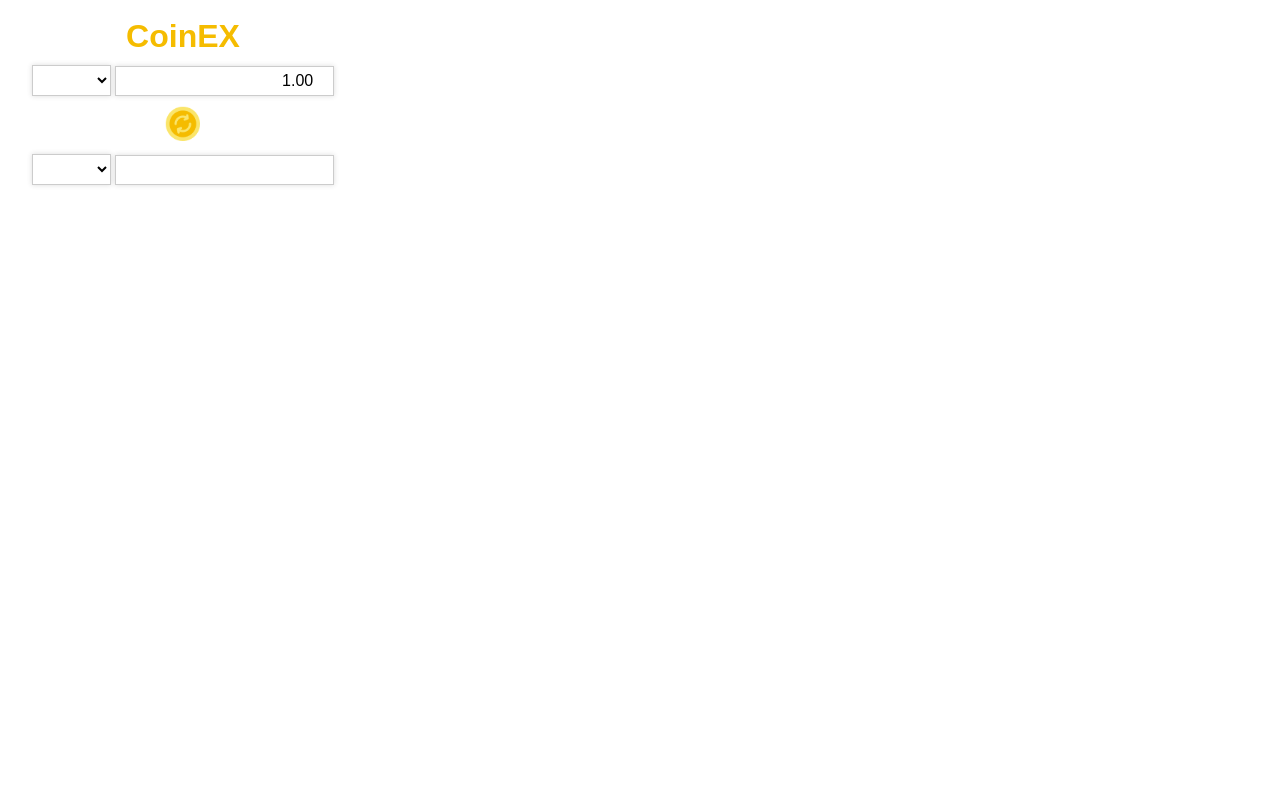
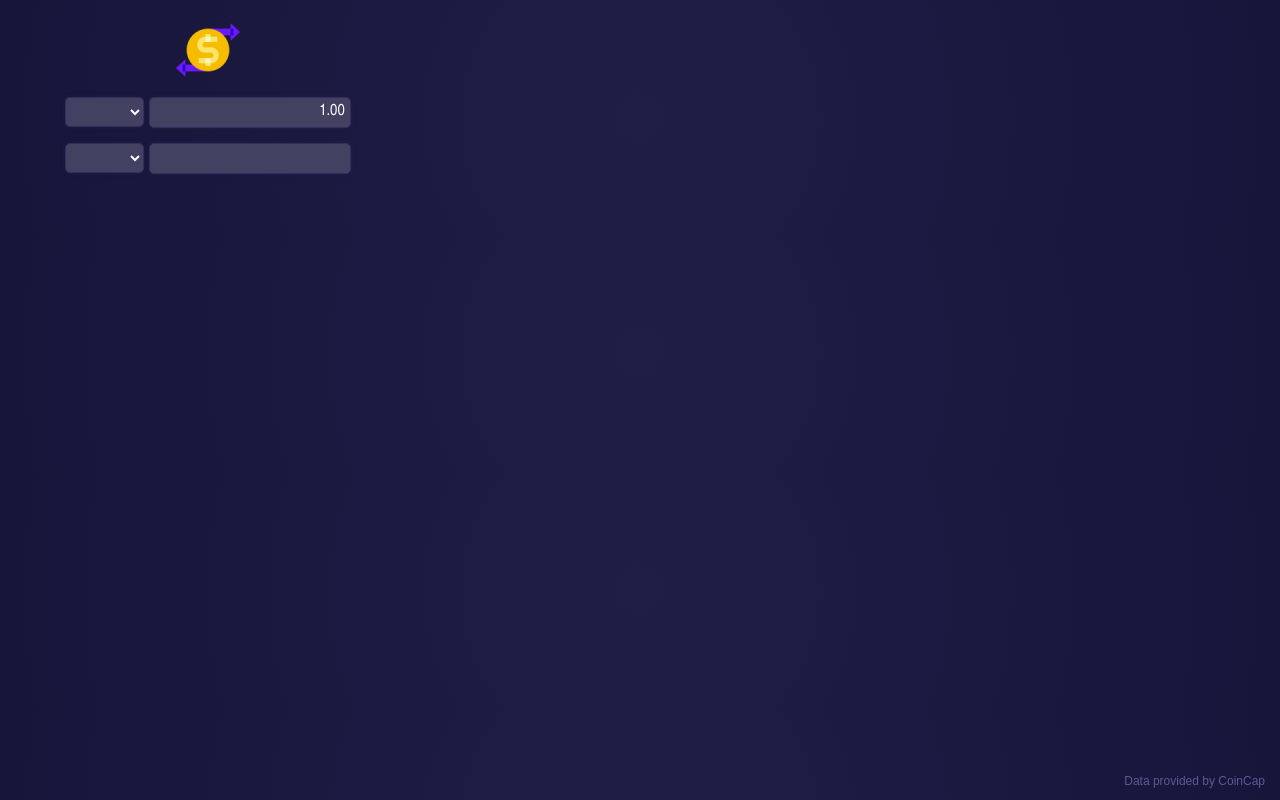
Before and after one commit to FeGroders/coinex, a website with bundled scripts: page popup.html in a window 1280 px wide. Built offline with nearby package versions, Linux system fonts and the light colour scheme; no server answers.

Commit message:
feat: changed the design

```diff
--- a/popup.html
+++ b/popup.html
@@ -7,20 +7,25 @@
 
 <body>
     <div id="container">
-        <h1 id="logo">CoinEX</h1>
+        <!-- <h1 id="logo">CoinEX</h1> -->
+        <img src="./assets/img/icon64.png" alt="" id="logo">
         <div>
-            <div>
+            <div class="initial">
                 <select name="" id="coin-initial"></select>
                 <input type="number" name="" id="value" value="1.00">
             </div>
-            <button id="btn-convert"><img src="assets/img/swap.png"></button>
-            <div>
+            <!-- <button id="btn-convert"><img src="assets/img/swap.png"></button> -->
+            <div class="final">
                 <select name="" id="coin-final"></select>
-                <input type="number" name="" id="result">
+                <input type="number" name="" id="result" disabled>
             </div>
 
         </div>
     </div>
+
+    <footer>
+        <p>Data provided by <a href="https://coincap.io/">CoinCap</a></p>
+    </footer>
 
     <script type="module" src="./modules/coin.js"></script>
     <script type="module" src="src/main.js"></script>
--- a/src/main.js
+++ b/src/main.js
@@ -4,7 +4,7 @@ var defaultFinalCoin = 'bitcoin';
 
 
 document.addEventListener('DOMContentLoaded', function() {
-    var btnConvert = document.querySelector('#btn-convert');
+    // var btnConvert = document.querySelector('#btn-convert');
     var iptValue = document.querySelector('#value');
     var slctCoinInicial = document.querySelector('#coin-initial');
     var slctCoinFinal = document.querySelector('#coin-final');
@@ -32,9 +32,9 @@ document.addEventListener('DOMContentLoaded', function() {
         });
     }
 
-    btnConvert.addEventListener('click', function() {
-        transformValue();
-    });
+    // btnConvert.addEventListener('click', function() {
+    //     transformValue();
+    // });
 
     iptValue.addEventListener('change', function() {
         transformValue();
--- a/src/styles/sass/style.scss
+++ /dev/null
@@ -1,123 +0,0 @@
-$background: #ffffff;
-$background-secondary: #f6f6f6;
-$font-color: #ffffff;
-$font-color-secondary: #f5bc00;
-$shadow-color: #ffffff;
-$shadow-color-dark: #000000;
-
-body {
-  font-family: sans-serif;
-  -ms-text-size-adjust: 100%;
-  -webkit-text-size-adjust: 100%;
-  width: 350px;
-  background-color: $background;
-  height: 180px;
-}
-
-#container {
-  display: flex;
-  flex-direction: column;
-  text-align: center;
-  align-items: center;
-  justify-content: center;
-}
-
-#logo {
-  margin: 10px;
-  color: $font-color-secondary;
-  text-shadow: 0px 1px 0px $shadow-color;
-}
-
-input {
-  padding: 5px;
-  font-size: 16px;
-  border-width: 1px;
-  border-color: #cccccc;
-  background-color: #ffffff;
-  color: #000000;
-  border-style: solid;
-  border-radius: 0px;
-  box-shadow: 0px 0px 5px rgba(66, 66, 66, 0.19);
-  text-align: end;
-
-  &:focus {
-    outline: none;
-  }
-}
-
-select {
-  width: 79px;
-  padding: 5px;
-  font-size: 16px;
-  border-width: 1px;
-  border-color: #cccccc;
-  background-color: #ffffff;
-  color: #000000;
-  border-style: solid;
-  border-radius: 0px;
-  box-shadow: 0px 0px 5px rgba(66, 66, 66, 0.19);
-}
-
-#btn-convert {
-  border: none;
-  background-color: none;
-  background: none;
-  box-shadow: none;
-  margin: 10px;
-  padding: 0;
-
-  img {
-    height: 35px;
-    width: 35px;
-
-    @keyframes loading {
-      0% {
-        transform: rotate(360deg);
-      }
-      100% {
-        transform: rotate(0deg);
-      }
-    }
-
-    &:hover {
-      animation: loading 3s linear infinite;
-    }
-  }
-}
-
-button {
-  margin: 3px;
-  border-radius: 6px;
-  border: 1px solid #dcdcdc;
-  display: inline-block;
-  cursor: pointer;
-  color: #000000;
-  font-family: Arial;
-  font-size: 15px;
-  font-weight: bold;
-  padding: 10px 5px;
-  text-decoration: none;
-  background: linear-gradient(to bottom, $background 5%, $background-secondary 100%);
-  background-color: $background;
-  text-shadow: 0px 1px 0px $shadow-color;
-  box-shadow: inset 0px 1px 0px 0px $shadow-color;
-  background: linear-gradient(to bottom, $background 5%, $background-secondary 100%);
-  background-color: $background;
-
-  p {
-    width: 90px;
-    margin: 0;
-  }
-
-  &:active {
-    position: relative;
-    top: 1px;
-  }
-
-  &:hover {
-    background: linear-gradient(to bottom, $background-secondary 5%, $background 100%);
-    background-color: $background-secondary;
-  }
-}
-
-/*# sourceMappingURL=style.css.map */
--- /dev/null
+++ b/src/styles/style.scss
@@ -0,0 +1,102 @@
+body {
+  font-family: sans-serif;
+  -ms-text-size-adjust: 100%;
+  -webkit-text-size-adjust: 100%;
+  width: 400px;
+  background: rgb(32,29,71);
+  background: radial-gradient(circle, rgba(32,29,71,1) 0%, rgba(23,21,58,1) 100%);
+  height: 220px;
+}
+
+#logo {
+  margin-top: 10px;
+}
+
+#container {
+  display: flex;
+  flex-direction: column;
+  text-align: center;
+  align-items: center;
+  justify-content: center;
+}
+
+.initial {
+  margin: 15px;
+}
+
+.final {
+  margin: 15px;
+}
+
+input {
+  padding: 5px;
+  font-size: 16px;
+  border-width: 1px;
+  border-color: #312F62;
+  background-color: #434162;
+  color: #FBFBFB;
+  border-style: solid;
+  border-radius: 5px;
+  box-shadow: 0px 0px 5px rgba(66, 66, 66, 0.19);
+  text-align: end;
+  font-family: "Arial Narrow", Arial, sans-serif;
+
+  &:focus {
+    outline: none;
+  }
+
+  &::-webkit-outer-spin-button,
+  &::-webkit-inner-spin-button {
+    -webkit-appearance: none;
+    margin: 0;
+  }
+
+  /* Firefox */
+  &[type=number] {
+    -moz-appearance: textfield;
+  }
+
+}
+
+select {
+  color: #FBFBFB;
+  width: 79px;
+  padding: 5px;
+  font-size: 16px;
+  border-width: 1px;
+  border-color: #312F62;
+  background-color: #434162;
+  border-radius: 5px;
+  border-style: solid;
+  box-shadow: 0px 0px 5px rgba(66, 66, 66, 0.19);
+  font-family: "Arial Narrow", Arial, sans-serif;
+}
+
+::-webkit-scrollbar {
+  width: 3px;
+}
+
+::-webkit-scrollbar-track {
+  background: transparent;
+}
+
+::-webkit-scrollbar-thumb {
+  background-color: #E3507A;
+  border-radius: 20px;
+}
+
+footer {
+  margin-top: 10px;
+  font-size: 12px;
+  color: #5B5A99;
+  position:absolute;
+	bottom:0;
+  right: 15px;
+
+  a {
+    color: #5B5A99;
+    text-decoration: none;
+  }
+}
+
+/*# sourceMappingURL=style.css.map */
```
Also changed, not shown: src/styles/style.css, 2 other files.
